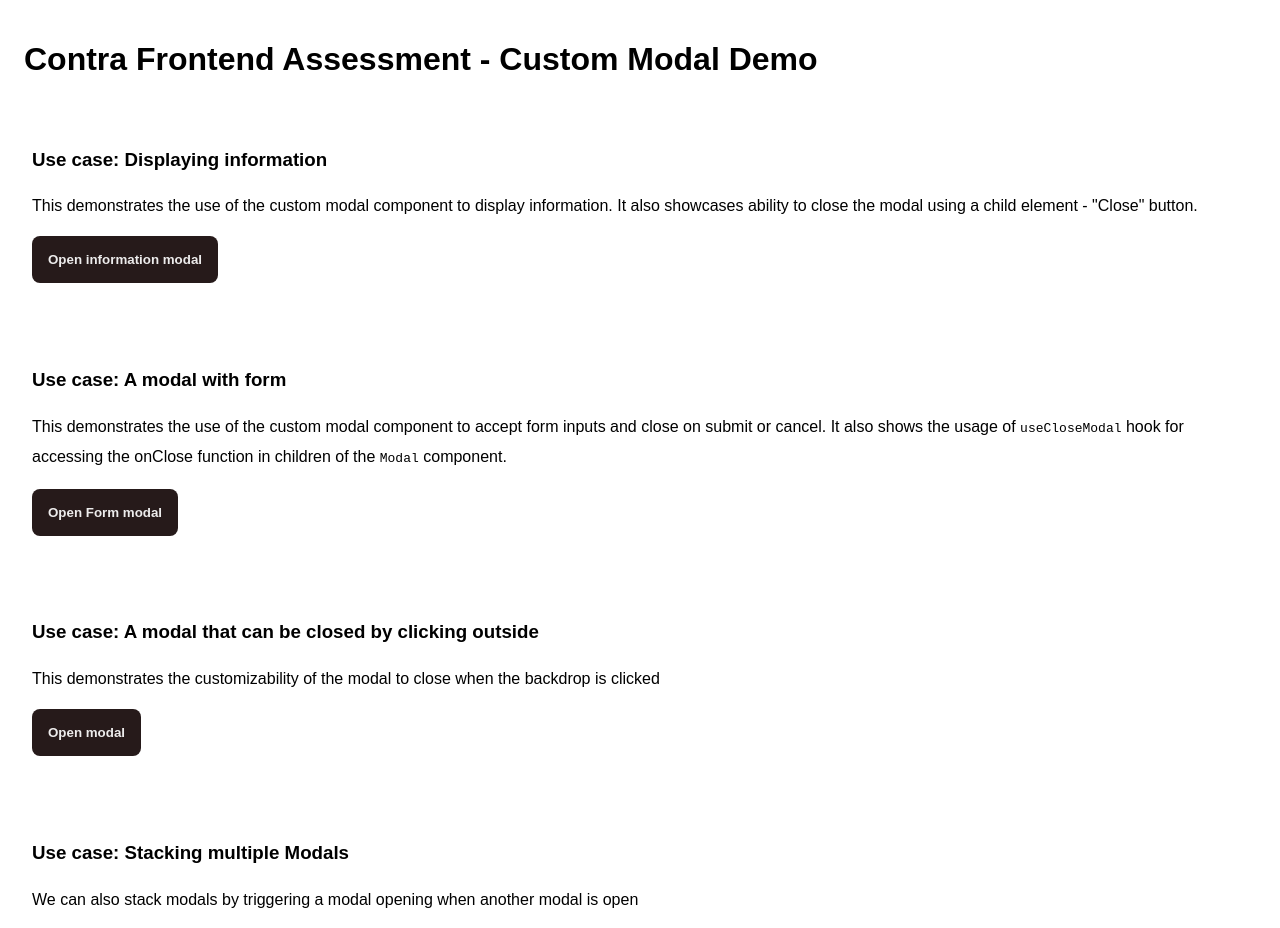
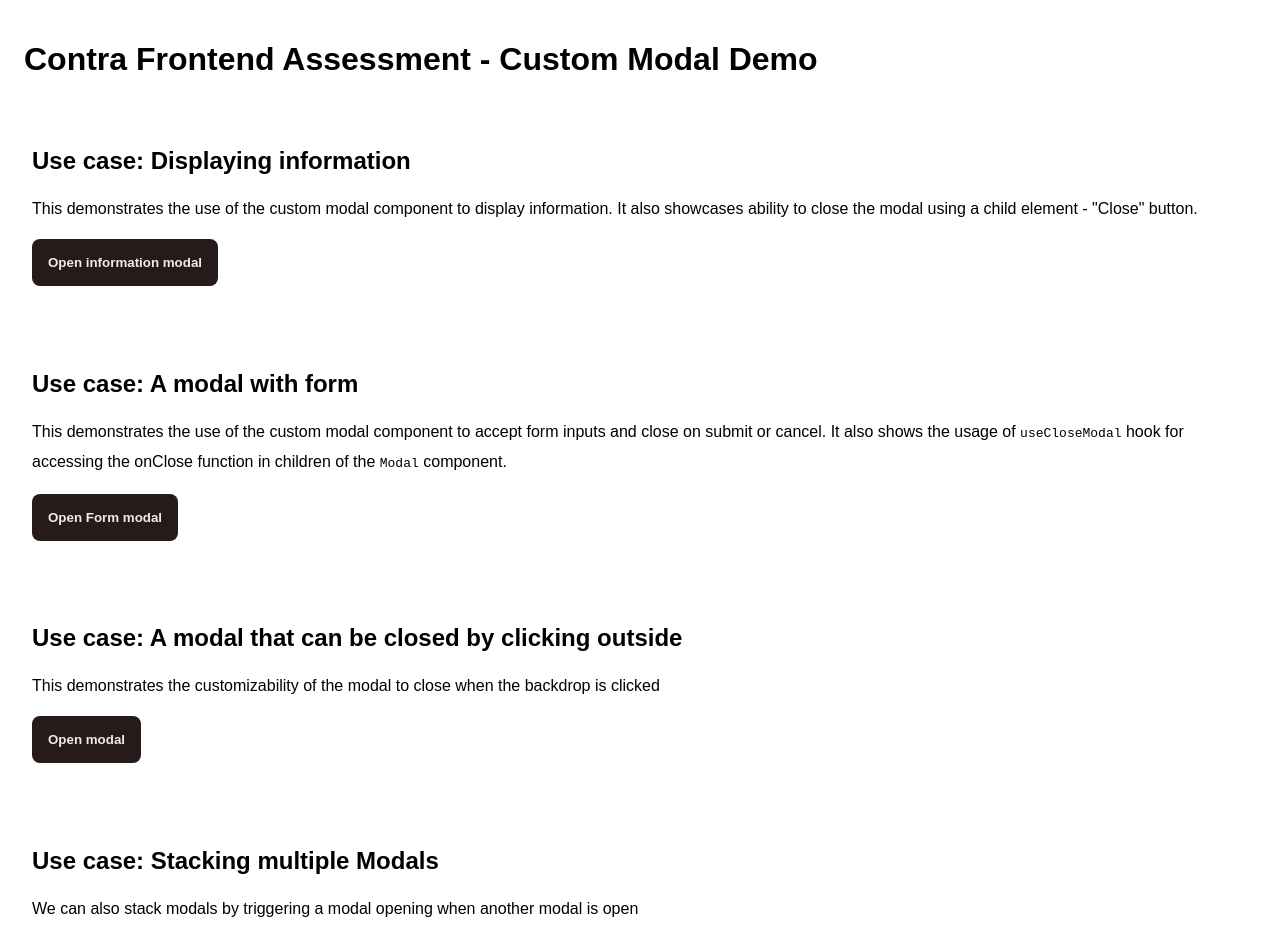
Before and after one commit to contra/contra-interview-assessment, a Next.js app in the folder frontend/: page / in a window 1280 px wide. Shown: the top 928 px of the page. Built offline with nearby package versions, Linux system fonts and the light colour scheme.

Commit message:
Improve demo accessibility

```diff
--- a/frontend/src/components/demo/subcomponents/ClickOutside.tsx
+++ b/frontend/src/components/demo/subcomponents/ClickOutside.tsx
@@ -12,13 +12,13 @@
     }
 
     return <section>
-        <h3>Use case: A modal that can be closed by clicking outside</h3>
+        <h2>Use case: A modal that can be closed by clicking outside</h2>
         <p> This demonstrates the customizability of the modal to close when the backdrop is clicked</p>
         <button onClick={handleModalOpen} type="button">Open modal</button>
-        <Modal isOpen={isModalOpen} onClickOutside={handleModalClose} onClose={handleModalClose}>
+        <Modal aria-describedby="modal-description" aria-labelledby="modal-title" isOpen={isModalOpen} onClickOutside={handleModalClose} onClose={handleModalClose}>
             <div>
-                <p>You can close this modal by clicking outside</p>
-                <p>Click outside the modal body</p>
+                <p id="modal-title">You can close this modal by clicking outside</p>
+                <p id="modal-description">Click outside the modal body</p>
             </div>
         </Modal>
     </section>;
--- a/frontend/src/components/demo/subcomponents/Information.tsx
+++ b/frontend/src/components/demo/subcomponents/Information.tsx
@@ -14,12 +14,12 @@
     }
 
     return <section>
-        <h3>Use case: Displaying information</h3>
+        <h2>Use case: Displaying information</h2>
         <p> This demonstrates the use of the custom modal component to display information. It also showcases ability to close the modal using a child element - "Close" button. </p>
         <button onClick={handleModalOpen} type="button">Open information modal</button>
-        <Modal isOpen={isModalOpen} onClose={handleModalClose}>
+        <Modal aria-describedby="information-description" isOpen={isModalOpen} onClose={handleModalClose}>
             <div>
-                <p>This demonstrates the use of the custom modal component to display information. It also showcases ability to close the modal using a child element - "Close" button.</p>
+                <p id="information-description">This demonstrates the use of the custom modal component to display information. It also showcases ability to close the modal using a child element - "Close" button.</p>
                 <button onClick={handleModalClose} type="button">Close Modal</button>
             </div>
         </Modal>
--- a/frontend/src/components/demo/subcomponents/StackingModal.tsx
+++ b/frontend/src/components/demo/subcomponents/StackingModal.tsx
@@ -13,7 +13,7 @@
     }
 
     return <section>
-        <h3>Use case: Stacking multiple Modals</h3>
+        <h2>Use case: Stacking multiple Modals</h2>
         <p> We can also stack modals by triggering a modal opening when another modal is open</p>
         <button onClick={handleModalOpen} type="button">Open modal</button>
         <Modal isOpen={isModalOpen} onClose={handleModalClose}>
--- a/frontend/src/components/demo/subcomponents/WithForm.tsx
+++ b/frontend/src/components/demo/subcomponents/WithForm.tsx
@@ -25,7 +25,7 @@
     }
 
     return <section>
-        <h3>Use case: A modal with form</h3>
+        <h2>Use case: A modal with form</h2>
         <p> This demonstrates the use of the custom modal component to accept form inputs and close on submit or cancel.
             It also shows the usage of <code>useCloseModal</code> hook for accessing the onClose function in children of the <code>Modal</code> component. </p>
         <button onClick={handleModalOpen} type="button">Open Form modal</button>
--- a/frontend/src/components/modal/Modal.tsx
+++ b/frontend/src/components/modal/Modal.tsx
@@ -67,7 +67,7 @@
     }, [handleClickOutside])
 
     return <ModalContext.Provider value={contextValues}>
-        <dialog onClose={handleClose} ref={dialogRef} {...dialogAttributes}>
+        <dialog aria-label='Dialog' onClose={handleClose} ref={dialogRef} {...dialogAttributes}>
             {children}
         </dialog>
     </ModalContext.Provider>
```
